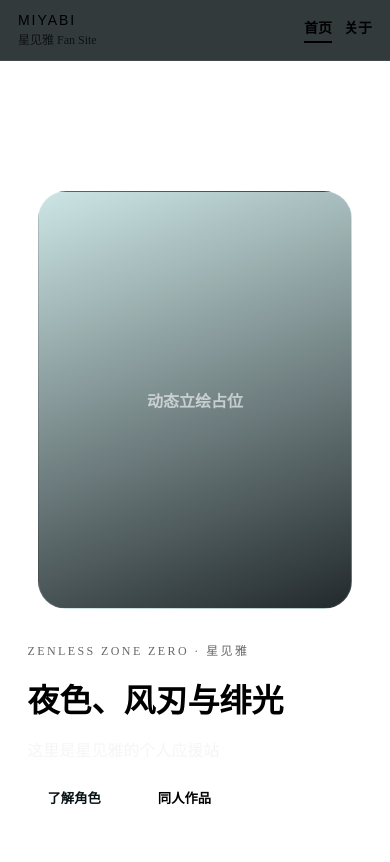
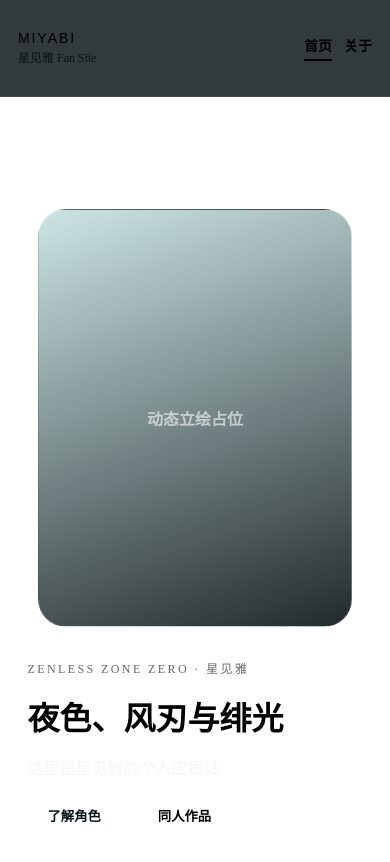
Before and after one commit to Moushudyx/miyabi-fan, a Vue app: page / in a window 390 px wide. Shown: the top 862 px of the page. Built offline with nearby package versions, Linux system fonts and the light colour scheme; the HTML template or start-up script is replaced by a standard one.

Commit message:
fix: 页面顶部优化

```diff
--- a/src/App.vue
+++ b/src/App.vue
@@ -34,6 +34,7 @@ import { RouterLink, RouterView } from 'vue-router'
   display: flex;
   align-items: center;
   justify-content: space-between;
+  min-height: var(--header-height, 72px);
   padding: 16px 32px;
   background: rgba(6, 15, 18, 0.82);
   backdrop-filter: blur(12px);
@@ -84,7 +85,6 @@ import { RouterLink, RouterView } from 'vue-router'
 
 .site-main {
   flex: 1;
-  padding-top: 72px;
 }
 
 @media (max-width: 720px) {
--- a/src/components/PageSection.vue
+++ b/src/components/PageSection.vue
@@ -53,10 +53,10 @@ onBeforeUnmount(() => {
 
 <style>
 .page-section {
-  height: calc(100vh - 72px);
+  height: 100vh;
   scroll-snap-align: start;
   scroll-snap-stop: always;
-  padding: 48px 6vw;
+  padding: calc(48px + var(--header-height, 72px)) 6vw 48px;
   display: flex;
   align-items: center;
   justify-content: center;
@@ -93,8 +93,8 @@ onBeforeUnmount(() => {
 
 @media (max-width: 720px) {
   .page-section {
-    height: calc(100vh - 60px);
-    padding: 32px 5vw;
+    height: 100vh;
+    padding: calc(32px + var(--header-height, 60px)) 5vw 32px;
   }
 }
 </style>
--- a/src/components/PageSlider.vue
+++ b/src/components/PageSlider.vue
@@ -20,7 +20,7 @@ const axisClass = computed(() => (props.axis === 'x' ? 'page-slider--horizontal'
 
 <style>
 .page-slider {
-  height: calc(100vh - 72px);
+  height: 100vh;
   overflow: auto;
   scroll-snap-type: y mandatory;
   scroll-behavior: smooth;
@@ -38,7 +38,7 @@ const axisClass = computed(() => (props.axis === 'x' ? 'page-slider--horizontal'
 
 @media (max-width: 720px) {
   .page-slider {
-    height: calc(100vh - 60px);
+    height: 100vh;
   }
 }
 </style>
--- a/src/style.scss
+++ b/src/style.scss
@@ -24,6 +24,7 @@
   --text-2: #fefcec;
   --text-3: #f1fefe;
   --line-soft: rgba(255, 255, 255, 0.08);
+  --header-height: 72px;
 }
 
 * {
@@ -54,3 +55,9 @@ video {
 #app {
   min-height: 100vh;
 }
+
+@media (max-width: 720px) {
+  :root {
+    --header-height: 60px;
+  }
+}
```
